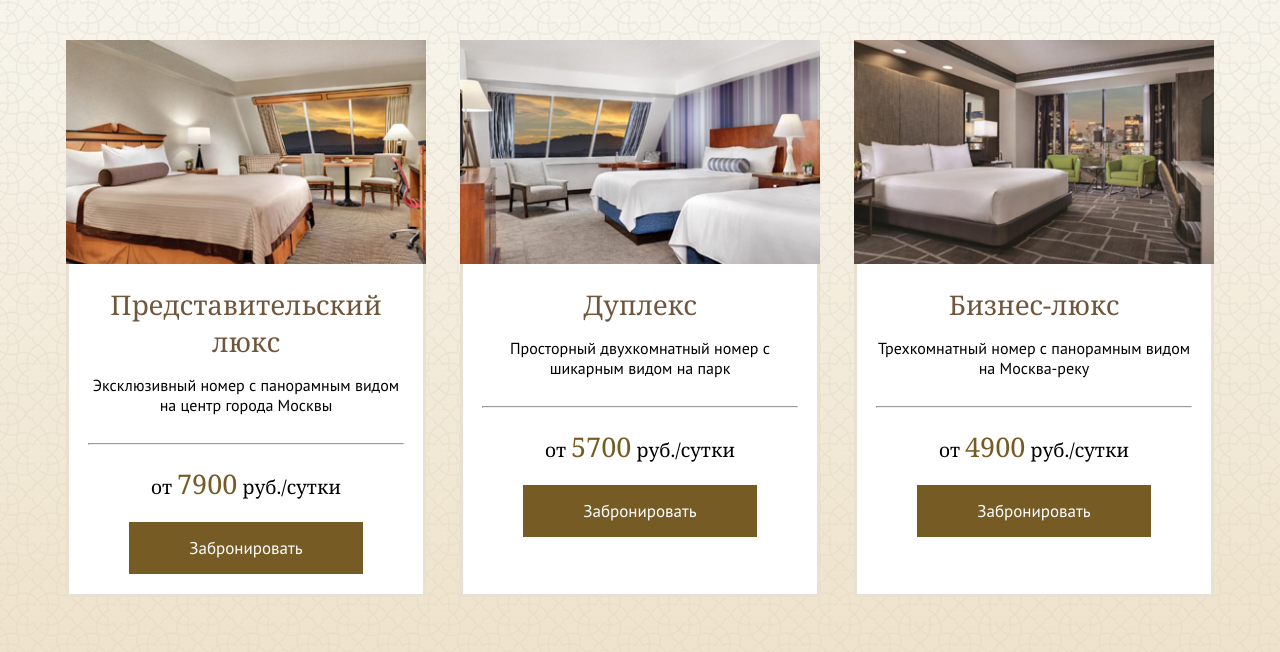
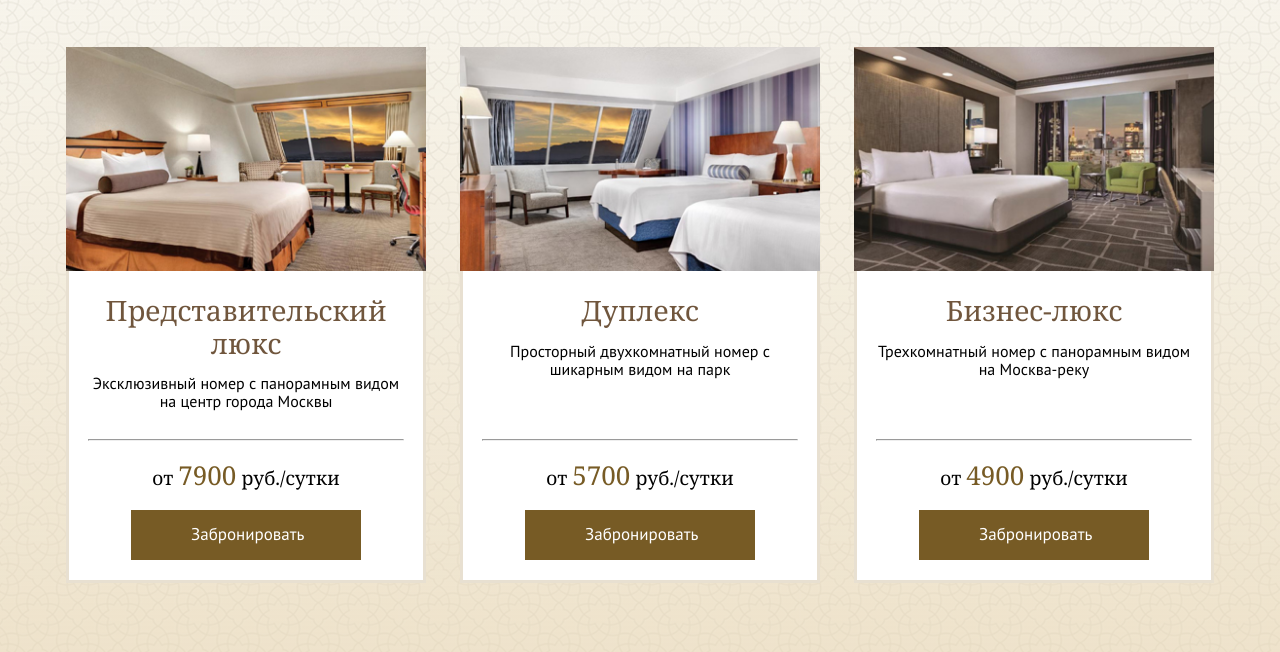
Before and after one commit to olichgrigoreva/hotel_rooms, a plain HTML site: page index.html in a window 1280 px wide. Shown: the part 148-800 px from the top of the page. Drawn offline with Linux system fonts and the light colour scheme.

Commit message:
верстка по бэм, js

```diff
--- a/index.html
+++ b/index.html
@@ -1,55 +1,72 @@
 <html>
 <head>
     <link href="styles/styles.css" rel="stylesheet">
+    <link href="styles/normalize.css" rel="stylesheet">
     <meta name="viewport" content="width=device-width, initial-scale=1.0">
     <meta charset="UTF-8">
 </head>
 <body>
 <div class="container">
     <h1 class="h1">Номера и цены</h1>
-    <div class="room_box">
-        <div class="room_card">
-            <div class="room-card-photo">
+    <div class="box">
+        <div class="card">
+            <div class="card__image">
+                <picture class="picture">
                     <img class="img" src="img/room1.jpg">
+                </picture>
             </div>
-            <div class="room-card-content">
-                <h2 class="h2">Представительский люкс</h2>
-                <div class="text">Эксклюзивный номер с панорамным видом на центр города Москвы</div>
+            <div class="card__content">
+                <h2 class="card__title">Представительский люкс</h2>
+                <div class="card__text">Эксклюзивный номер с панорамным видом на центр города Москвы</div>
                 <hr class="hr">
-                <div class="room-price">
+                <div class="order">
+                    <div class="order__price">
                         от <span>7900</span> руб./сутки
                     </div>
-                <a class="room_order_btn" href="#">
+                    <a class="button" href="#">
                         <span>Забронировать</span>
                     </a>
                 </div>
             </div>
-        <div class="room_card">
-            <div class="room-card-photo">
+        </div>
+        <div class="card">
+            <div class="card__image">
+                <picture class="picture">
                     <img class="img" src="img/room2.jpg">
+                </picture>
             </div>
-            <div class="room-card-content">
-                <h2 class="h2">Дуплекс</h2>
-                <div class="text">Просторный двухкомнатный номер с шикарным видом на парк</div>
+            <div class="card__content">
+                <h2 class="card__title">Дуплекс</h2>
+                <div class="card__text">Просторный двухкомнатный номер с шикарным видом на парк</div>
                 <hr class="hr">
-                <div class="room-price">
+                <div class="order">
+                    <div class="order__price">
                         от <span class="price">5700</span> руб./сутки
                     </div>
-                <input type="button" class="room_order_btn" value="Забронировать">
+                    <a class="button" href="#">
+                        <span>Забронировать</span>
+                    </a>
                 </div>
             </div>
-        <div class="room_card">
-            <div class="room-card-photo">
+        </div>
+        <div class="card">
+            <div class="card__image">
+                <picture class="picture">
                     <img class="img" src="img/room3.jpg">
+                </picture>
             </div>
-            <div class="room-card-content">
-                <h2 class="h2">Бизнес-люкс</h2>
-                <div class="text">Трехкомнатный номер с панорамным видом на Москва-реку</div>
+            <div class="card__content">
+                <h2 class="card__title">Бизнес-люкс</h2>
+                <div class="card__text">Трехкомнатный номер с панорамным видом на Москва-реку</div>
                 <hr class="hr">
-                <div class="room-price">
+                <div class="order">
+                    <div class="order__price">
                         от <span class="price">4900</span> руб./сутки
                     </div>
-                <input type="button" class="room_order_btn" value="Забронировать">
+                    <a class="button" href="#">
+                        <span>Забронировать</span>
+                    </a>
+                </div>
             </div>
         </div>
     </div>
--- a/js/main.js
+++ b/js/main.js
@@ -2,21 +2,15 @@
  * Created by Olya on 02.09.2019.
  */
 document.addEventListener("DOMContentLoaded", function () {
-
-        let room_card = document.querySelectorAll(".room_card");
-
-        for (let i = 0; i < room_card.length; i++) {
-            let btn = room_card[i].querySelector(".room_order_btn");
-            btn.addEventListener('click', function () {
-                room_card[i].addEventListener('mouseleave', function _listener () {
-                    room_card[i].classList.toggle("grayscale");
-                    if (room_card[i].classList.contains('grayscale')) {
-                        btn.value = "Подробнее";
-                    }
-                    else {
-                        btn.value = "Забронировать";
-                    }
-                    room_card[i].removeEventListener("mouseleave", _listener);
+        let card = document.querySelectorAll(".card");
+        for (let i = 0; i < card.length; i++) {
+            let btn = card[i].querySelector(".button");
+            btn.addEventListener('click', function (event) {
+                event.preventDefault();
+                card[i].addEventListener('mouseleave', function _listener() {
+                    card[i].classList.toggle("grayscale");
+                    btn.textContent = btn.textContent === 'Подробнее' ? 'Забронировать' : 'Подробнее';
+                    card[i].removeEventListener("mouseleave", _listener);
                 });
             });
         }
--- a/styles/styles.css
+++ b/styles/styles.css
@@ -24,7 +24,7 @@ body:before {
     justify-content: center;
 }
 
-.room_box {
+.box {
     display: flex;
     width: auto;
     justify-content: center;
@@ -32,7 +32,7 @@ body:before {
     flex-wrap: wrap;
 }
 
-.room_card {
+.card {
     display: flex;
     flex-direction: column;
     max-width: 360px;
@@ -42,7 +42,7 @@ body:before {
 
 }
 
-.room_card:hover .room-card-photo:before {
+.card:hover .card__image:before {
     content: "";
     background: url("../img/best_price.png") no-repeat;
     margin: 5px;
@@ -52,12 +52,12 @@ body:before {
     width: 50px;
 }
 
-.room_card:hover .room-card-content {
+.card:hover .card__content {
     border: solid #fff;
     border-top: none;
 }
 
-.room-card-content {
+.card__content {
     padding: 0 20px;
     display: flex;
     flex-direction: column;
@@ -68,23 +68,25 @@ body:before {
     border-top: none;
 }
 
-.text {
+.card__text {
     margin-bottom: 18px;
+    flex: 1;
 }
 
-.room-price span {
+.order__price span {
     color: #775b25;
-    font-size: calc((20 / 672) * (26vw - 1440px) + 60px);
+    font-size: 26px;
     font-family: 'Noto Serif', serif;
 }
 
-.room-price {
-    font-size: calc((20 / 672) * (5vw - 1440px) + 60px);
+.order__price {
+    font-size: 19px;
     margin-top: 10px;
     font-family: 'Noto Serif', serif;
 }
 
-.room_order_btn {
+.button {
+    width: 110px;
     background-color: #775b25;
     padding: 15px 60px;
     color: #fff;
@@ -95,11 +97,18 @@ body:before {
     text-decoration: none;
 }
 
-.room_order_btn:hover {
+.order {
+    display: flex;
+    flex-direction: column;
+    justify-content: center;
+    align-items: center;
+    width: 100%;
+}
+
+.button:hover {
     background-color: #9e8555;
     text-align: center;
     cursor: pointer;
-    text-decoration: none;
 }
 
 .h1 {
@@ -110,48 +119,40 @@ body:before {
     text-transform: uppercase;
     font-family: 'Noto Serif', serif;
     z-index: 1;
-    font-size: calc((20 / 672) * (62vw - 1440px) + 60px);
+    font-size: 42px;
     margin-bottom: 50px;
 }
 
-.h2 {
+.card__title {
     color: #70563d;
     display: flex;
     justify-content: center;
-    font-size: calc((20 / 672) * (26vw - 1440px) + 60px);
+    font-size: 28px;
     font-family: 'Noto Serif', serif;
     margin-bottom: 15px;
     font-weight: normal;
 }
 
+.picture .img {
+    width: 100%
+}
+
 .hr {
     width: 100%;
-    margin: 10px;
+    margin: 10px 0;
 }
 
-.img {
-    max-width: 100%;
-    height: auto;
-    display: block;
+/*.card.-grayscale {*/
+.grayscale {
+    filter: grayscale(1);
 }
 
-.grayscale {
-    filter: grayscale(100%);
-}
-
-@media (max-width: 320px) {
-    h1 {
-        font-size: 199%;
+@media (max-width: 425px) {
+    .h1 {
+        font-size: 32px;
     }
 
-    .room_order_btn {
-        font-size: 14px;
+    .card__title {
+        font-size: 23px;
     }
 }
-
-@media (max-width: 767px) {
-    .container {
-        flex-direction: column;
-        justify-content: flex-start;
-    }
-}
```
Lines whose indentation alone changed are shown as unchanged.
